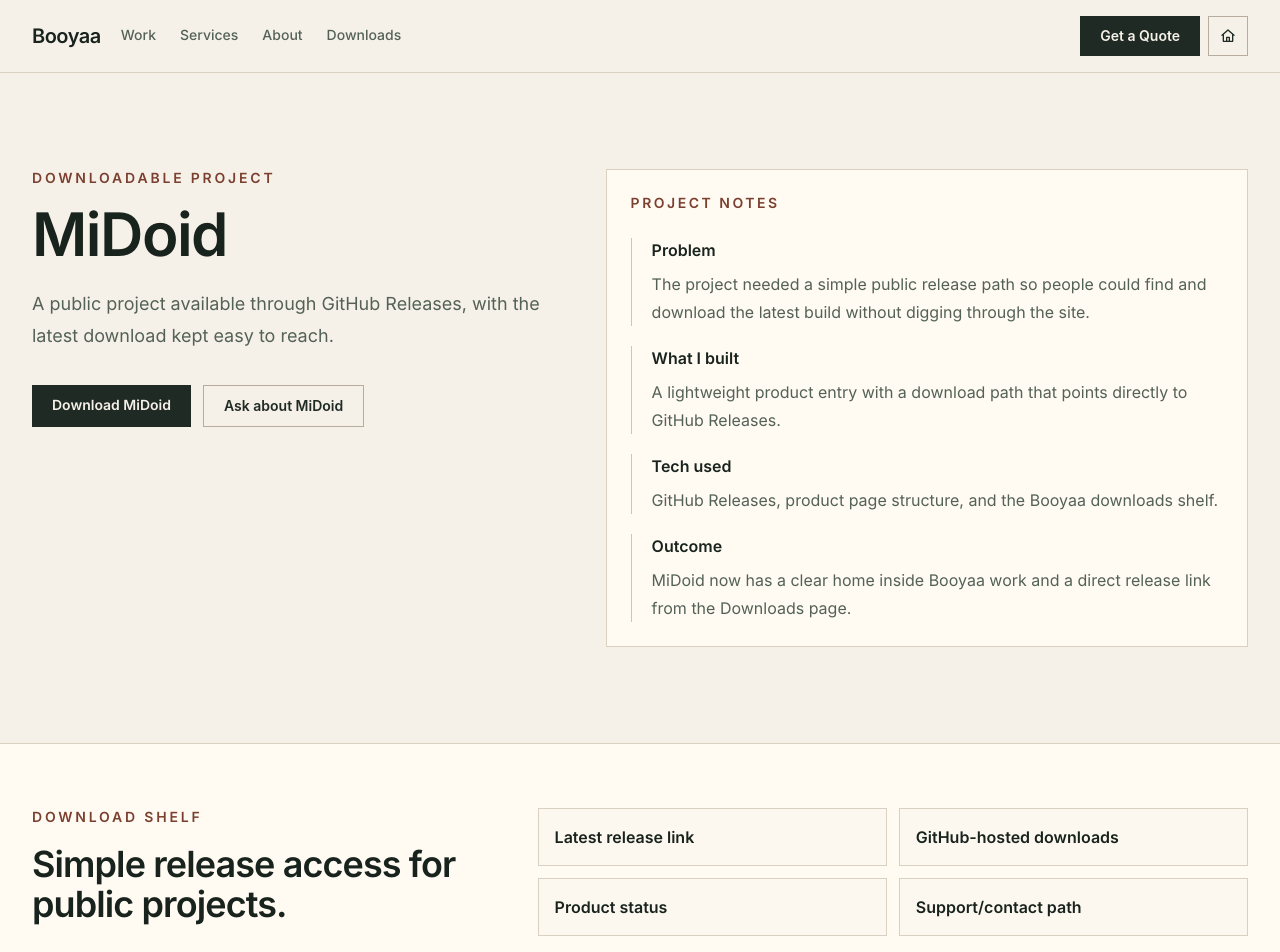
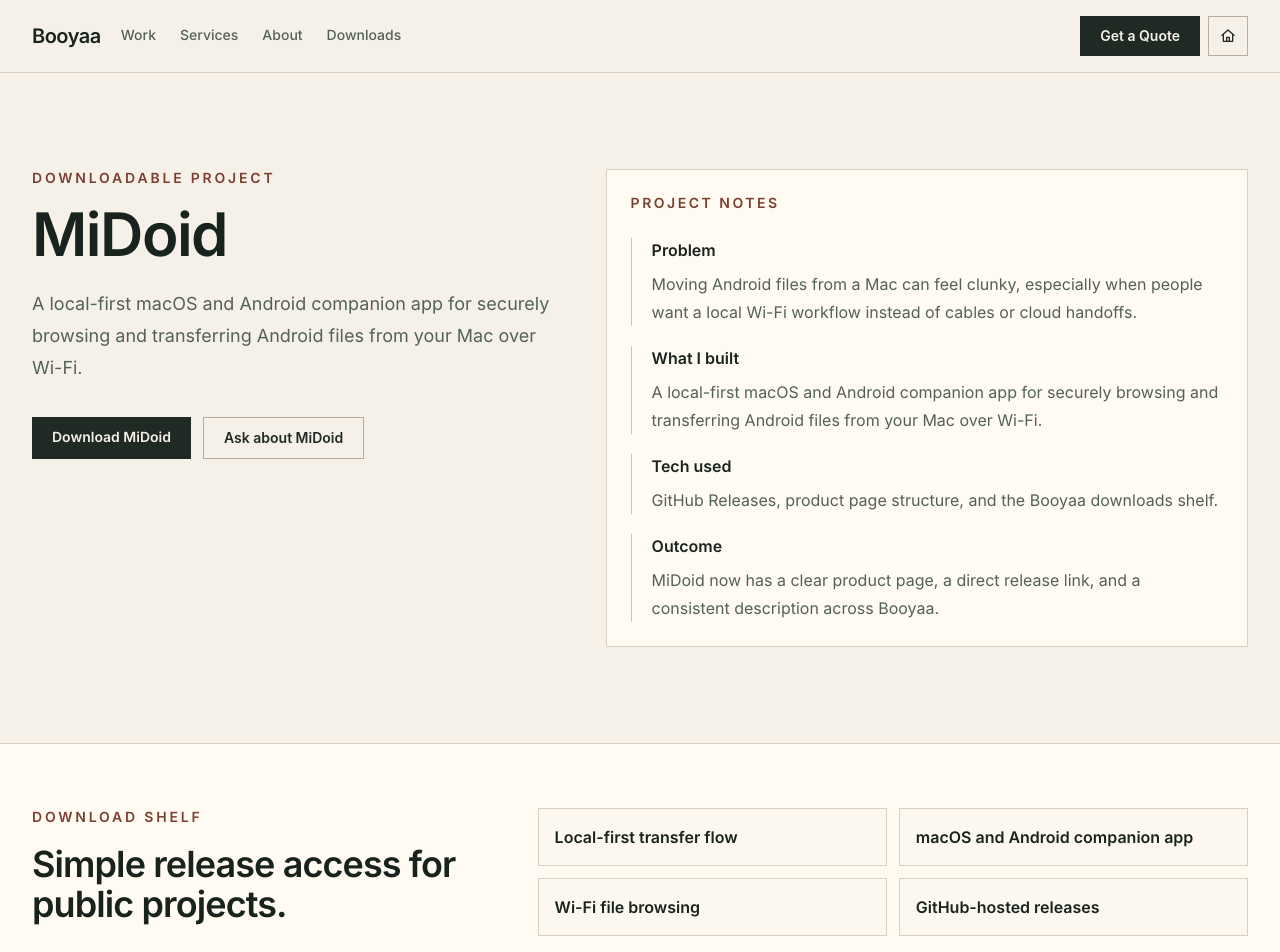
Before and after one commit to PPusola/Booyaa-Website, a Next.js app: page /midoid in a window 1280 px wide. Shown: the top 952 px of the page. Built offline with nearby package versions, Linux system fonts and the light colour scheme.

Commit message:
Update MiDoid website description
Align MiDoid copy across the homepage, work page, downloads page, project page, and about background with the current GitHub repository description. Reframe the project page around the local-first macOS and Android Wi-Fi file transfer workflow.

```diff
--- a/app/about/page.tsx
+++ b/app/about/page.tsx
@@ -102,7 +102,7 @@
                   <h3 className="text-sm font-semibold uppercase tracking-[0.18em] text-[#7b3f2f]">Projects</h3>
                   <div className="mt-3 space-y-3 leading-7 text-[#536156]">
                     <p><span className="font-semibold text-[#18231d]">Spotify Jam Sesh</span> - Real-time music sync concept using React Native and Spotify APIs.</p>
-                    <p><span className="font-semibold text-[#18231d]">MiDoid</span> - Public downloadable project released through GitHub.</p>
+                    <p><span className="font-semibold text-[#18231d]">MiDoid</span> - Local-first macOS and Android companion app for Wi-Fi file browsing and transfer.</p>
                     <p><span className="font-semibold text-[#18231d]">Cyan</span> - Distributed social network project with Django and React.</p>
                   </div>
                 </section>
--- a/app/download/page.tsx
+++ b/app/download/page.tsx
@@ -10,7 +10,7 @@
     availability: "Public release",
     href: "https://github.com/PPusola/MiDoid/releases",
     source: "https://github.com/PPusola/MiDoid",
-    text: "Download the latest public release from the MiDoid GitHub repository.",
+    text: "A local-first macOS and Android companion app for securely browsing and transferring Android files from your Mac over Wi-Fi.",
   },
 ];
 
--- a/app/midoid/page.tsx
+++ b/app/midoid/page.tsx
@@ -2,13 +2,13 @@
 import { PageShell } from "@/components/SiteChrome";
 
 const details = [
-  ["Problem", "The project needed a simple public release path so people could find and download the latest build without digging through the site."],
-  ["What I built", "A lightweight product entry with a download path that points directly to GitHub Releases."],
+  ["Problem", "Moving Android files from a Mac can feel clunky, especially when people want a local Wi-Fi workflow instead of cables or cloud handoffs."],
+  ["What I built", "A local-first macOS and Android companion app for securely browsing and transferring Android files from your Mac over Wi-Fi."],
   ["Tech used", "GitHub Releases, product page structure, and the Booyaa downloads shelf."],
-  ["Outcome", "MiDoid now has a clear home inside Booyaa work and a direct release link from the Downloads page."],
+  ["Outcome", "MiDoid now has a clear product page, a direct release link, and a consistent description across Booyaa."],
 ];
 
-const features = ["Latest release link", "GitHub-hosted downloads", "Product status", "Support/contact path"];
+const features = ["Local-first transfer flow", "macOS and Android companion app", "Wi-Fi file browsing", "GitHub-hosted releases"];
 
 export default function MiDoidPage() {
   return (
@@ -19,7 +19,7 @@
             <p className="text-sm font-semibold uppercase tracking-[0.2em] text-[#7b3f2f]">Downloadable project</p>
             <h1 className="mt-4 text-5xl font-semibold leading-tight tracking-tight text-[#18231d] sm:text-6xl">MiDoid</h1>
             <p className="mt-6 text-lg leading-8 text-[#536156]">
-              A public project available through GitHub Releases, with the latest download kept easy to reach.
+              A local-first macOS and Android companion app for securely browsing and transferring Android files from your Mac over Wi-Fi.
             </p>
             <div className="mt-8 flex flex-wrap gap-3">
               <a
--- a/app/page.tsx
+++ b/app/page.tsx
@@ -22,7 +22,7 @@
     type: "Downloadable project",
     status: "Release",
     href: "/midoid",
-    text: "A public project available through GitHub Releases.",
+    text: "A local-first macOS and Android companion app for browsing and transferring Android files from your Mac over Wi-Fi.",
   },
   {
     name: "PhotoSnap",
--- a/app/products/page.tsx
+++ b/app/products/page.tsx
@@ -16,7 +16,7 @@
     status: "Latest release",
     href: "/midoid",
     cta: "View project",
-    text: "A public project available through GitHub Releases. The download page keeps the latest release easy to find.",
+    text: "A local-first macOS and Android companion app for securely browsing and transferring Android files from your Mac over Wi-Fi.",
   },
   {
     name: "PhotoSnap",
```
